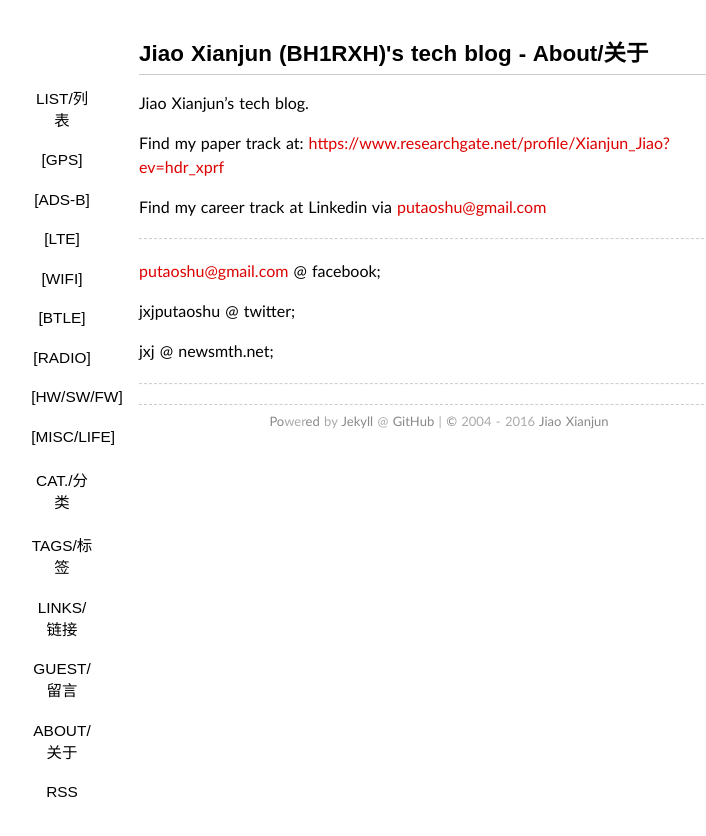
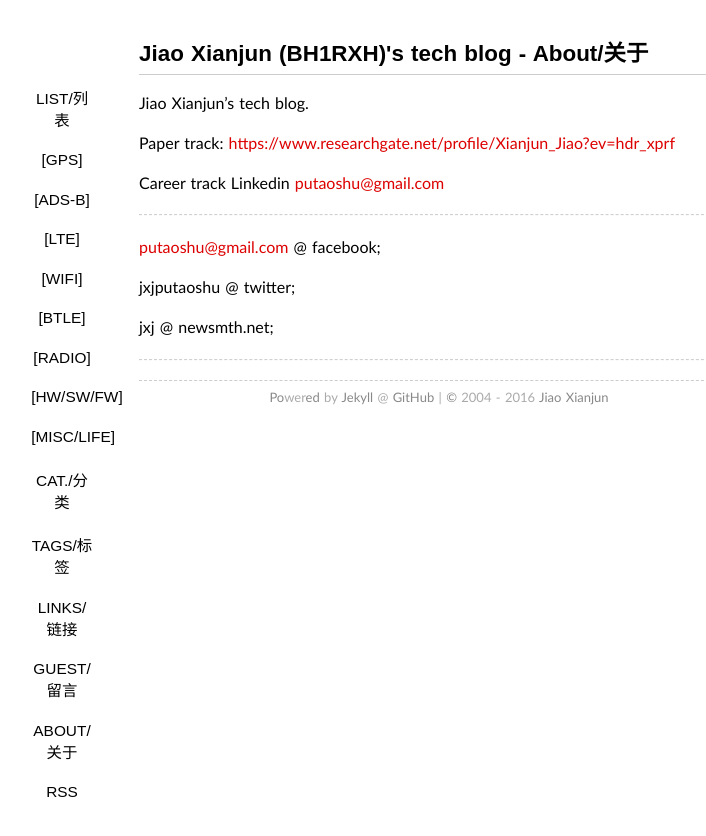
Before and after one commit to sdr-x/sdr-x.github.io, a Jekyll site: the page built from about/index.md, in a window 1280 px wide. Shown: the top 836 px of the page, without its empty margins (201-907 px from the left). Built offline with Jekyll 4.4.1, drawn with Linux system fonts in a browser that asks for light colours; some web fonts are replaced; comment, search, counter and statistics services are not loaded.

Commit message:
Update index.md

```diff
--- a/about/index.md
+++ b/about/index.md
@@ -6,9 +6,9 @@ comments: no
 
 {{ site.about }}
 
-Find my paper track at: [https://www.researchgate.net/profile/Xianjun_Jiao?ev=hdr_xprf](https://www.researchgate.net/profile/Xianjun_Jiao?ev=hdr_xprf)
+Paper track: [https://www.researchgate.net/profile/Xianjun_Jiao?ev=hdr_xprf](https://www.researchgate.net/profile/Xianjun_Jiao?ev=hdr_xprf)
 
-Find my career track at Linkedin via [putaoshu@gmail.com](mailto:putaoshu@gmail.com)
+Career track Linkedin [putaoshu@gmail.com](mailto:putaoshu@gmail.com)
 
 ----
 
```
